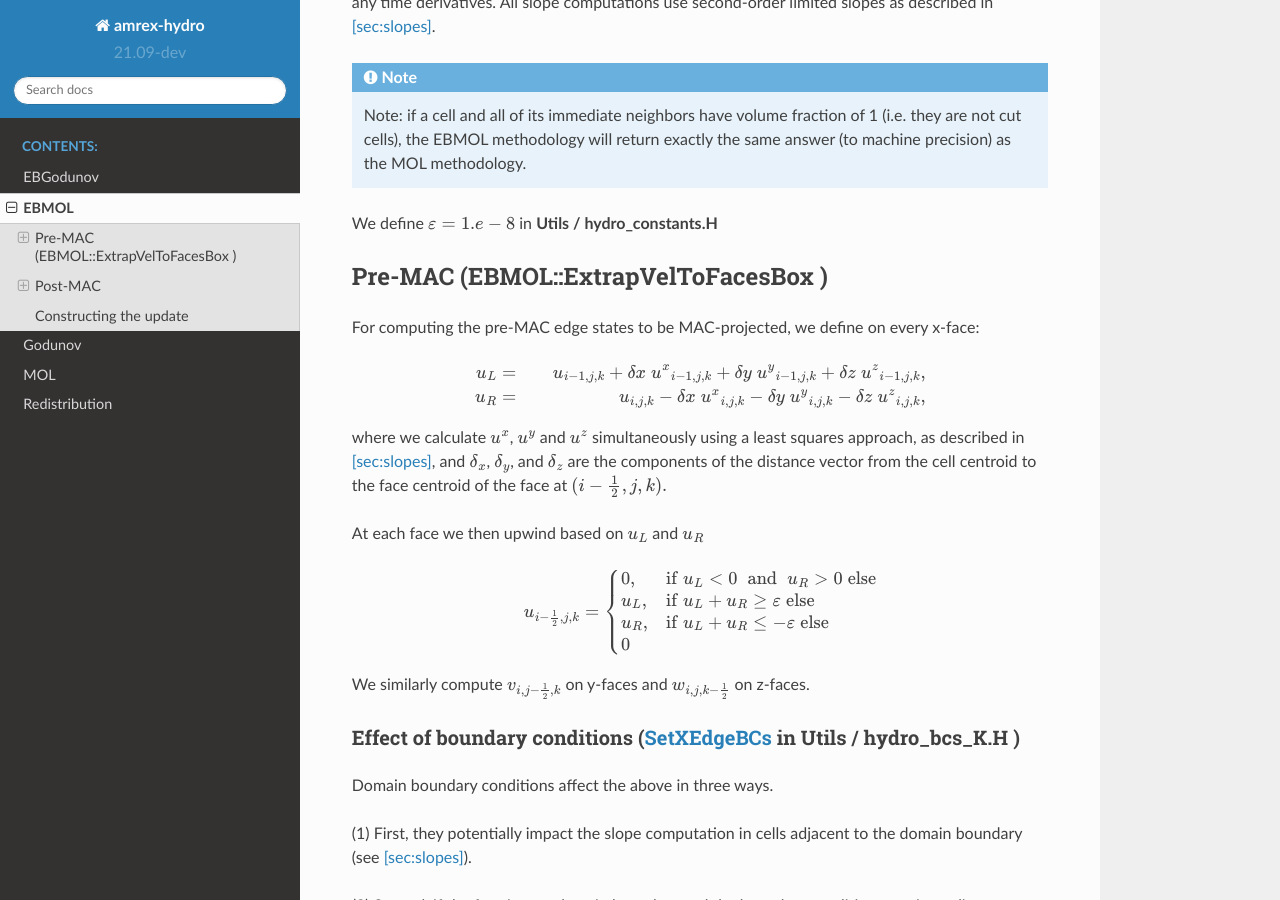
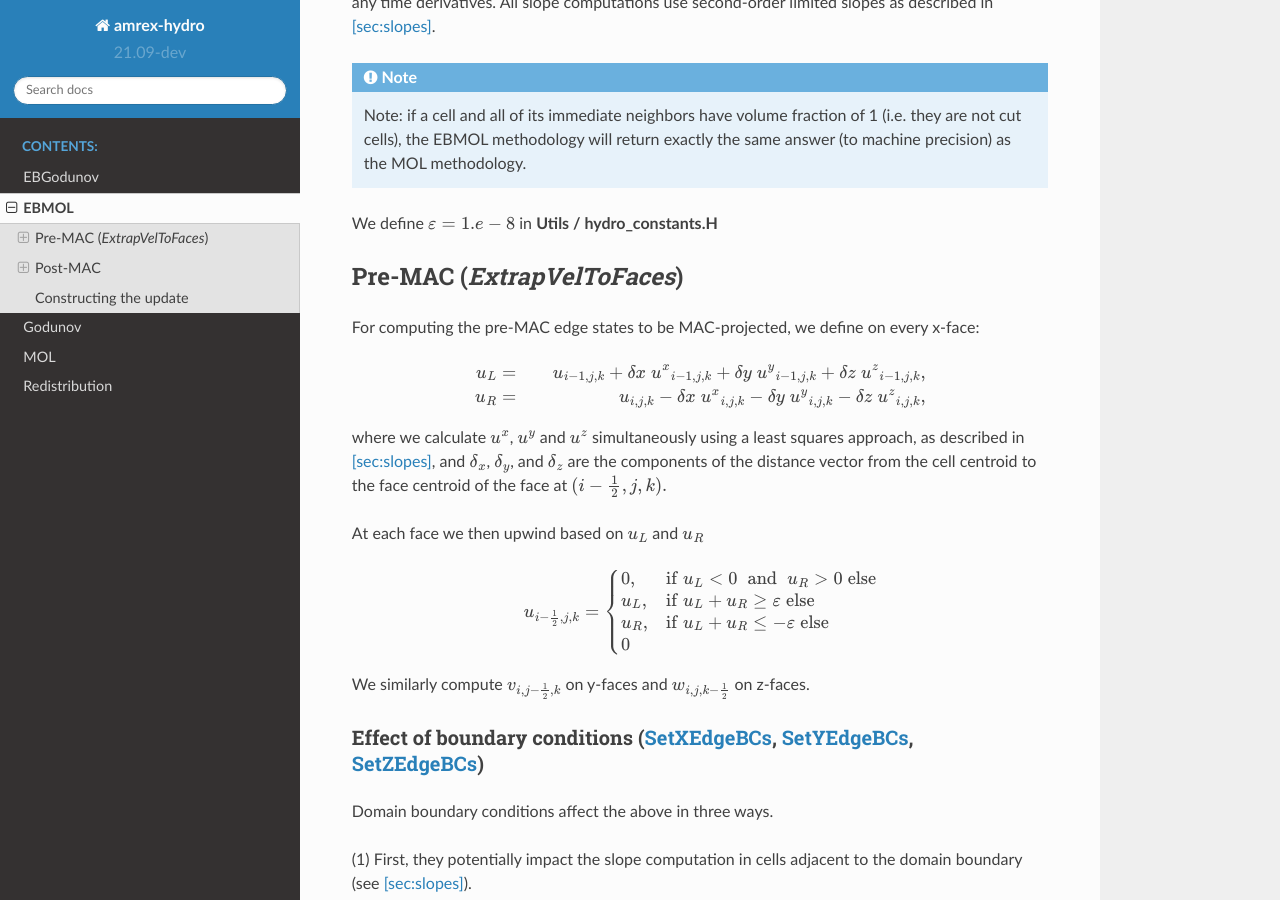
Before and after one commit to AMReX-Fluids/AMReX-Hydro, a Sphinx documentation site: the page built from Docs/source/EBMOL.rst, in a window 1280 px wide and 900 px high, scrolled down 193 px. Built offline with Sphinx 7.4.7 and the Read the Docs theme 2.0.0, drawn with Linux system fonts in a browser that asks for light colours.

Commit message:
trying to add links ..

```diff
--- a/Docs/source/EBMOL.rst
+++ b/Docs/source/EBMOL.rst
@@ -14,7 +14,7 @@ second-order limited slopes as described in
 
 We define :math:`\varepsilon = 1.e-8` in **Utils / hydro_constants.H**
 
-Pre-MAC (EBMOL::ExtrapVelToFacesBox )
+Pre-MAC (`ExtrapVelToFaces`)
 ---------------------------------------
 
 For computing the pre-MAC edge states to be MAC-projected, we define on
@@ -46,10 +46,12 @@ At each face we then upwind based on :math:`u_L` and :math:`u_R`
 We similarly compute :math:`v_{i,j-\frac{1}{2},k}` on y-faces and
 :math:`w_{i,j,k-\frac{1}{2}}` on z-faces.
 
-Effect of boundary conditions (`SetXEdgeBCs`_ in Utils / hydro_bcs_K.H )
+Effect of boundary conditions (`SetXEdgeBCs`_, `SetYEdgeBCs`_, `SetZEdgeBCs`_)
 ~~~~~~~~~~~~~~~~~~~~~~~~~~~~~~~~~~~~~~~~~~~~~~~~~~~~~~~~~~~~~~~~~~~~~~~~~~~~~
 
-.. _`SetXEdgeBCs`: https://amrex-codes.github.io/amrex-hydro/Doxygen/html/namespaceanonymous__namespace_02hydro__bcs__K_8H_03.html#SetXEdgeBCs
+.. _`SetXEdgeBCs`: https://amrex-codes.github.io/amrex-hydro/Doxygen/html/HydroBC__namespace_02hydro__bcs__K_8H_03.html#SetXEdgeBCs
+.. _`SetYEdgeBCs`: https://amrex-codes.github.io/amrex-hydro/Doxygen/html/HydroBC__namespace_02hydro__bcs__K_8H_03.html#SetYEdgeBCs
+.. _`SetZEdgeBCs`: https://amrex-codes.github.io/amrex-hydro/Doxygen/html/HydroBC__namespace_02hydro__bcs__K_8H_03.html#SetZEdgeBCs
 
 Domain boundary conditions affect the above in three ways.
 
--- a/Docs/source/Godunov.rst
+++ b/Docs/source/Godunov.rst
@@ -15,21 +15,19 @@ component from the centroids of the cells on either side to the face centroid, c
 and right (R) states. For face :math:`(i+1/2,j,k)` this gives
 
 .. math::
-   :label: eq1
 
    \tilde{u}_{i+\frac{1}{2},j,k}^{L,{n+\frac{1}{2}}} & \approx u_{i,j,k}^n + \frac{dx}{2} u_x + \frac{dt}{2} u_t \\
     & = u_{i,j,k}^n + \left( \frac{dx}{2} - u^n_{i,j,k} \frac{dt}{2} \right) (u_x^{n,lim})_{i,j,k} \\
-    & + \frac{dt}{2} (-(\widehat{v u_y})_{i,j,k} - (\widehat{w u_z})_{i,j,k} + f_{x,i,j,k}^n)
+    & + \frac{dt}{2} (-(\widehat{v u_y})_{i,j,k} - (\widehat{w u_z})_{i,j,k} + f_{x,i,j,k}^n)   :label: eq1
 
 
 extrapolated from :math:`(i,j,k)`, and
 
 .. math::
-   :label: eq2
 
     \tilde{u}_{i+\frac{1}{2},j,k}^{R,{n+\frac{1}{2}}} & \approx u_{i+1,j,k}^n - \frac{dx}{2} u_x + \frac{dt}{2} u_t \\
     & = u_{i+1,j,k}^n - \left( \frac{dx}{2} + u^n_{i+1,j,k} \frac{dt}{2} \right)(u^{n,lim}_x)_{i+1,j,k} \\
-    & + \frac{dt}{2} (-(\widehat{v u_y})_{i+1,j,k} - (\widehat{w u_z})_{i+1,j,k} + f_{x,i+1,j,k}^n)
+    & + \frac{dt}{2} (-(\widehat{v u_y})_{i+1,j,k} - (\widehat{w u_z})_{i+1,j,k} + f_{x,i+1,j,k}^n) :label: eq2
 
 extrapolated from :math:`(i+1,j,k).` Here, :math:`f` is the sum of external forces, discussed later.
 
```
